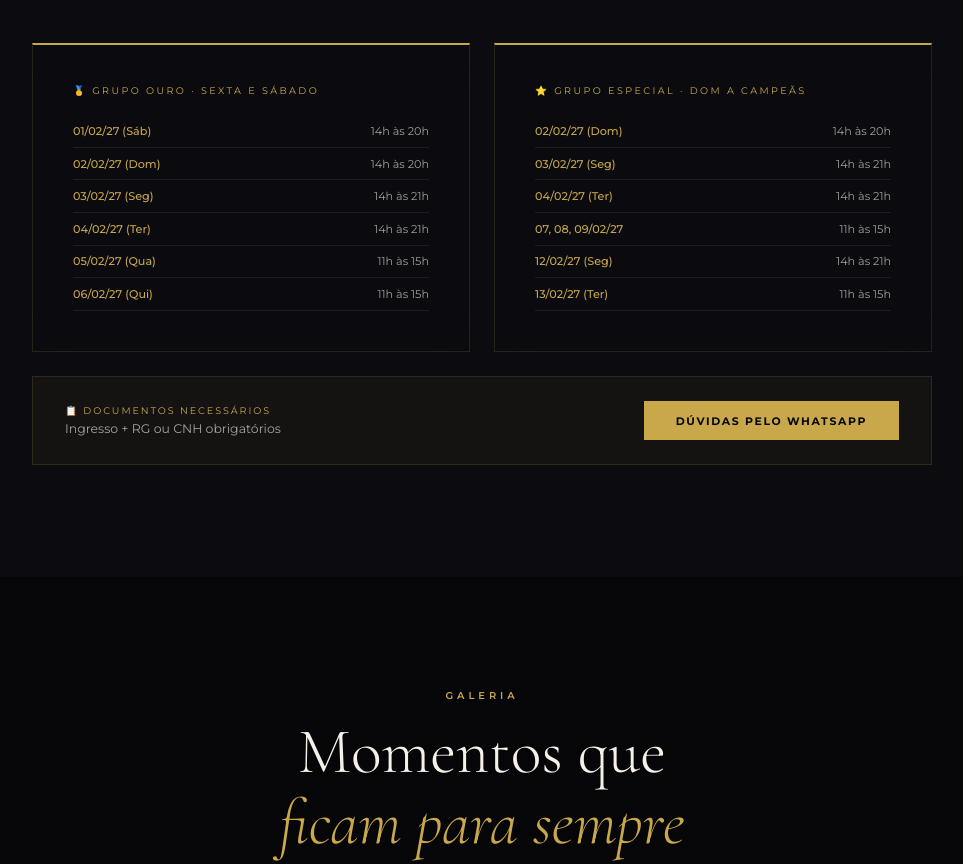
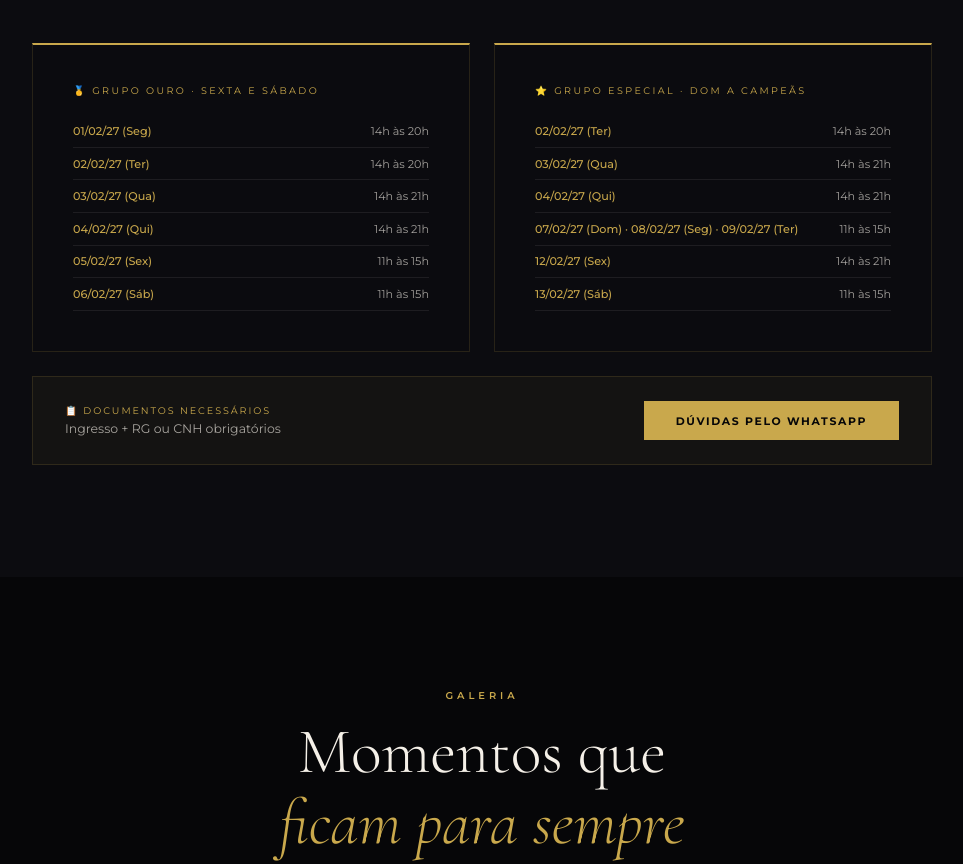
Before and after one commit to mmtorres30/camarote-atmosfera, a plain HTML site: page index.html in a window 1280 px wide. Shown: the part 6180-7044 px from the top of the page, without its empty margins (158-1121 px from the left). Drawn offline with nearby package versions, Linux system fonts and the light colour scheme.

Commit message:
dias semana credenciamento + galeria reorganizada

```diff
--- a/index.html
+++ b/index.html
@@ -574,22 +574,22 @@ footer{background:#040405;border-top:1px solid rgba(201,168,76,.08);padding:5rem
 
       <div style="background:rgba(12,12,16,.8);backdrop-filter:blur(20px);border:1px solid rgba(201,168,76,.15);border-top:2px solid var(--g);padding:2.5rem;">
         <div style="font-size:.6rem;letter-spacing:.25em;color:var(--g);text-transform:uppercase;margin-bottom:1.2rem;">🥇 Grupo Ouro · Sexta e Sábado</div>
-        <div class="cc-day"><span class="cc-date">01/02/27 (Sáb)</span><span class="cc-time">14h às 20h</span></div>
-        <div class="cc-day"><span class="cc-date">02/02/27 (Dom)</span><span class="cc-time">14h às 20h</span></div>
-        <div class="cc-day"><span class="cc-date">03/02/27 (Seg)</span><span class="cc-time">14h às 21h</span></div>
-        <div class="cc-day"><span class="cc-date">04/02/27 (Ter)</span><span class="cc-time">14h às 21h</span></div>
-        <div class="cc-day"><span class="cc-date">05/02/27 (Qua)</span><span class="cc-time">11h às 15h</span></div>
-        <div class="cc-day"><span class="cc-date">06/02/27 (Qui)</span><span class="cc-time">11h às 15h</span></div>
+        <div class="cc-day"><span class="cc-date">01/02/27 (Seg)</span><span class="cc-time">14h às 20h</span></div>
+        <div class="cc-day"><span class="cc-date">02/02/27 (Ter)</span><span class="cc-time">14h às 20h</span></div>
+        <div class="cc-day"><span class="cc-date">03/02/27 (Qua)</span><span class="cc-time">14h às 21h</span></div>
+        <div class="cc-day"><span class="cc-date">04/02/27 (Qui)</span><span class="cc-time">14h às 21h</span></div>
+        <div class="cc-day"><span class="cc-date">05/02/27 (Sex)</span><span class="cc-time">11h às 15h</span></div>
+        <div class="cc-day"><span class="cc-date">06/02/27 (Sáb)</span><span class="cc-time">11h às 15h</span></div>
       </div>
 
       <div style="background:rgba(12,12,16,.8);backdrop-filter:blur(20px);border:1px solid rgba(201,168,76,.15);border-top:2px solid var(--g);padding:2.5rem;">
         <div style="font-size:.6rem;letter-spacing:.25em;color:var(--g);text-transform:uppercase;margin-bottom:1.2rem;">⭐ Grupo Especial · Dom a Campeãs</div>
-        <div class="cc-day"><span class="cc-date">02/02/27 (Dom)</span><span class="cc-time">14h às 20h</span></div>
-        <div class="cc-day"><span class="cc-date">03/02/27 (Seg)</span><span class="cc-time">14h às 21h</span></div>
-        <div class="cc-day"><span class="cc-date">04/02/27 (Ter)</span><span class="cc-time">14h às 21h</span></div>
-        <div class="cc-day"><span class="cc-date">07, 08, 09/02/27</span><span class="cc-time">11h às 15h</span></div>
-        <div class="cc-day"><span class="cc-date">12/02/27 (Seg)</span><span class="cc-time">14h às 21h</span></div>
-        <div class="cc-day"><span class="cc-date">13/02/27 (Ter)</span><span class="cc-time">11h às 15h</span></div>
+        <div class="cc-day"><span class="cc-date">02/02/27 (Ter)</span><span class="cc-time">14h às 20h</span></div>
+        <div class="cc-day"><span class="cc-date">03/02/27 (Qua)</span><span class="cc-time">14h às 21h</span></div>
+        <div class="cc-day"><span class="cc-date">04/02/27 (Qui)</span><span class="cc-time">14h às 21h</span></div>
+        <div class="cc-day"><span class="cc-date">07/02/27 (Dom) · 08/02/27 (Seg) · 09/02/27 (Ter)</span><span class="cc-time">11h às 15h</span></div>
+        <div class="cc-day"><span class="cc-date">12/02/27 (Sex)</span><span class="cc-time">14h às 21h</span></div>
+        <div class="cc-day"><span class="cc-date">13/02/27 (Sáb)</span><span class="cc-time">11h às 15h</span></div>
       </div>
 
     </div>
@@ -613,15 +613,17 @@ footer{background:#040405;border-top:1px solid rgba(201,168,76,.08);padding:5rem
       <div class="line"></div>
     </div>
     <div class="gal">
-      <div class="gi t reveal"><img src="images/foto1.jpeg" alt="Reservado Camarote Atmosfera"></div>
+      <div class="gi t reveal"><img src="images/foto1.jpeg" alt="Reservado Atmosfera"></div>
       <div class="gi reveal"><img src="images/foto2.jpeg" alt="Vista Sapucaí"></div>
+      <div class="gi reveal"><img src="images/foto10.jpeg" alt="Open Bar Premium"></div>
       <div class="gi reveal"><img src="images/foto3.jpeg" alt="Bar Atmosfera"></div>
-      <div class="gi w reveal"><img src="images/foto4.jpeg" alt="Sushi Atmosfera"></div>
-      <div class="gi reveal"><img src="images/foto5.jpeg" alt="Gastronomia"></div>
+      <div class="gi reveal"><img src="images/foto11.jpeg" alt="Sushi Bar"></div>
+      <div class="gi w reveal"><img src="images/foto4.jpeg" alt="Sushi Samba Sapucaí"></div>
       <div class="gi reveal"><img src="images/foto6.jpeg" alt="Churrasco"></div>
-      <div class="gi w reveal"><img src="images/foto7.jpeg" alt="Open Bar"></div>
-      <div class="gi reveal"><img src="images/foto8.jpeg" alt="Corredor Reservados"></div>
-      <div class="gi reveal"><img src="images/foto9.jpeg" alt="Banheiros"></div>
+      <div class="gi t reveal"><img src="images/foto5.jpeg" alt="Gastronomia"></div>
+      <div class="gi reveal"><img src="images/foto7.jpeg" alt="Corredor Reservados"></div>
+      <div class="gi w reveal"><img src="images/foto8.jpeg" alt="Banheiros Modernos"></div>
+      <div class="gi reveal"><img src="images/foto9.jpeg" alt="Banheiros Femininos"></div>
     </div>
   </div>
 </section>
```
